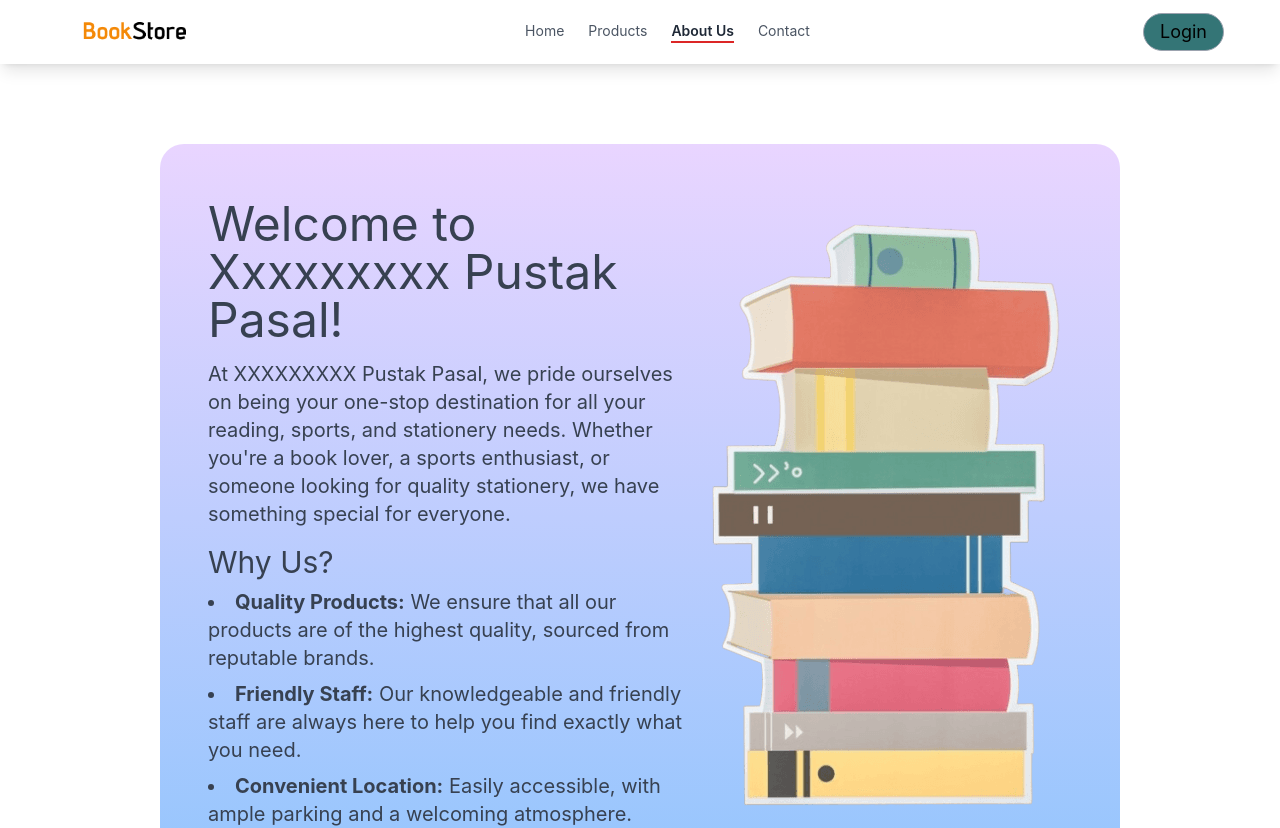
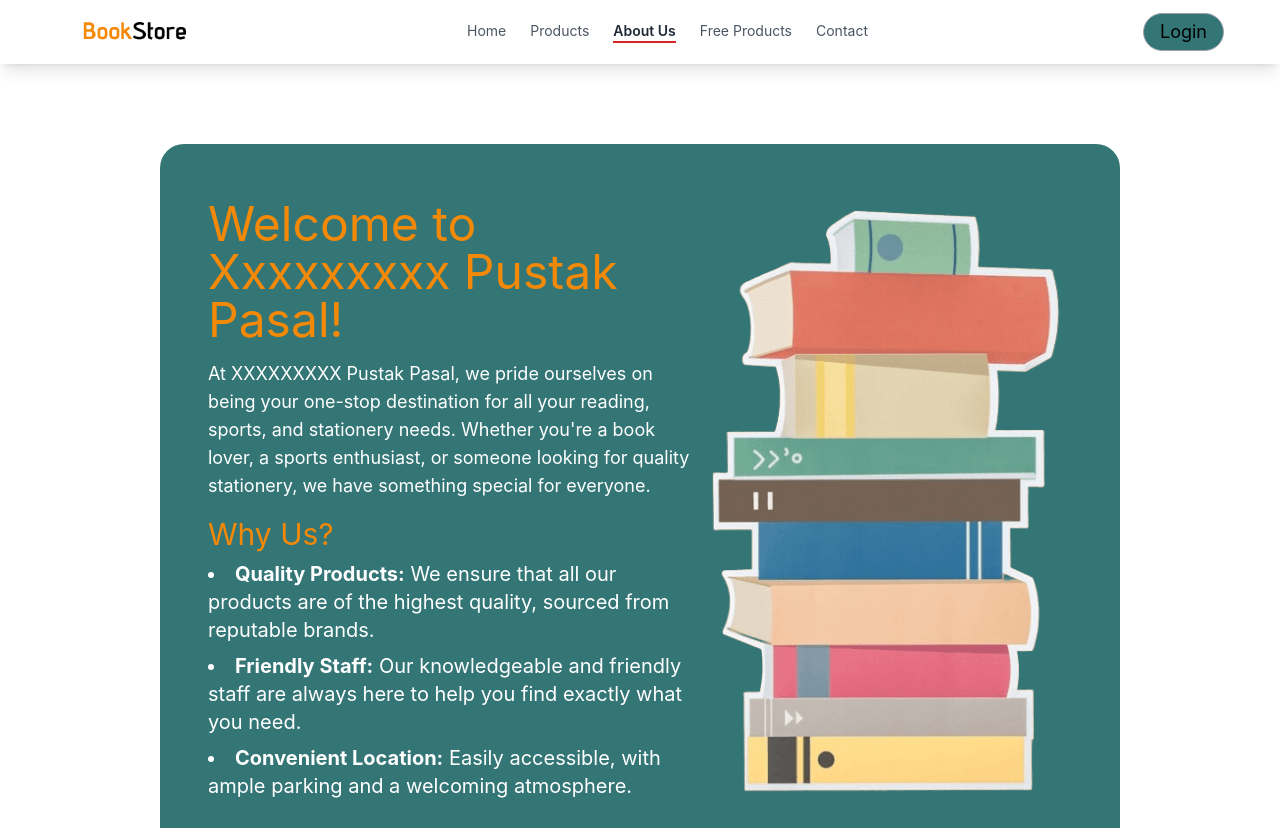
Before and after one commit to Mandakini-S/Bookstore_website, a React (Create React App) app in the folder frontend/: page /about in a window 1280 px wide. Shown: the top 828 px of the page. Built offline with nearby package versions, Linux system fonts and the light colour scheme.

Commit message:
Add dropdown menu for category

```diff
--- a/frontend/src/Component/Footer.jsx
+++ b/frontend/src/Component/Footer.jsx
@@ -52,7 +52,7 @@ const Footer = () => {
                 </div>
             </div>
             <div className="container mx-auto px-4 mt-4 text-center">
-                <p className="text-sm">&copy; {new Date().getFullYear()} Xxxxxxxxx Pustak Pasal | All rights reserved.</p>
+                <p className="text-sm">&copy; {new Date().getFullYear()} Xxxxxxxxx Pustak Pasal | Developed by Mandakini Sapkota | All rights reserved.</p>
             </div>
         </footer>
     );
--- a/frontend/src/Component/Item.jsx
+++ b/frontend/src/Component/Item.jsx
@@ -21,7 +21,7 @@ const Item = (props) => {
           {/* <p className="text-gray-500 dark:text-gray-400 max-w-80">{category}</p> */}
           <p className="text-gray-500 dark:text-gray-400 max-w-80">{description}</p>
           <div className="flex flex-row gap-3 mt-auto">
-            <p className="font-semibold text-black dark:text-black">$ {price}</p>
+            <p className="font-semibold text-black dark:text-black">Rs. {price}</p>
           </div>
         </div>
       </Link>
--- a/frontend/src/Component/Navbar.js
+++ b/frontend/src/Component/Navbar.js
@@ -62,6 +62,19 @@ const Navbar = () => {
                 }
               >
                 About Us
+              </NavLink>
+
+            </li>
+            <li className="mr-6">
+              <NavLink
+                to="/free_products"
+                className={({ isActive }) =>
+                  isActive
+                    ? 'block mt-4 sm:mt-0 text-gray-800 font-semibold border-b-2 border-red-600'
+                    : 'block mt-4 sm:mt-0 text-gray-600 hover:text-gray-800'
+                }
+              >
+                Free Products
               </NavLink>
             </li>
             <li className="mr-6">
--- a/frontend/src/Pages/About.jsx
+++ b/frontend/src/Pages/About.jsx
@@ -4,24 +4,24 @@ import Store from "../assets/about.png"
 const About = () => {
   return (
     <>
-      <div className="flex flex-col md:flex-col xl:flex-row w-full mx-auto mt-20 sm:w-11/12 md:w-3/4 lg:w-3/4 xl:w-3/4 px-4 py-8 sm:px-6 md:px-8 lg:px-10 rounded-3xl bg-gradient-to-b from-purple-200 to-blue-300">
+      <div className="flex flex-col mb-20 md:flex-col xl:flex-row w-full mx-auto mt-20 sm:w-11/12 md:w-3/4 lg:w-3/4 xl:w-3/4 px-4 py-8 sm:px-6 md:px-8 lg:px-10 rounded-3xl bg-[#347576]">
         <div className="flex flex-col justify-center px-4 py-6 md:px-8 lg:px-2 text-gray-700">
-          <h1 className="text-3xl sm:text-4xl md:text-5xl mb-4 font-Poppins">
+          <h1 className="text-3xl sm:text-4xl text-[#f48908] md:text-5xl mb-4 font-Poppins">
           Welcome to Xxxxxxxxx Pustak Pasal!
           </h1>
-          <p className="text-base sm:text-lg md:text-xl mb-4">
+          <p className="text-base text-white sm:text-lg text-whitemd:text-xl mb-4">
           At XXXXXXXXX Pustak Pasal, we pride ourselves on being your one-stop destination for all your reading, sports, and stationery needs. Whether you're a book lover, a sports enthusiast, or someone looking for quality stationery, we have something special for everyone.
 
           </p>
-          <h2 className="text-2xl sm:text-3xl mb-2">Why Us?</h2>
+          <h2 className="text-2xl sm:text-3xl text-[#f48908] mb-2">Why Us?</h2>
           <ul className="list-disc list-inside">
-            <li className="mb-2 text-base sm:text-lg md:text-xl">
+            <li className="mb-2 text-base text-white sm:text-lg md:text-xl">
               <span className="font-bold ">Quality Products:</span> We ensure that all our products are of the highest quality, sourced from reputable brands.
             </li>
-            <li className="mb-2 text-base sm:text-lg md:text-xl">
+            <li className="mb-2 text-base text-white sm:text-lg md:text-xl">
               <span className="font-bold">Friendly Staff:</span> Our knowledgeable and friendly staff are always here to help you find exactly what you need.
             </li>
-            <li className="mb-2 text-base sm:text-lg md:text-xl">
+            <li className="mb-2 text-base text-white sm:text-lg md:text-xl">
               <span className="font-bold">Convenient Location:</span> Easily accessible, with ample parking and a welcoming atmosphere.
 
             </li>
--- a/frontend/src/Pages/Product.jsx
+++ b/frontend/src/Pages/Product.jsx
@@ -6,6 +6,7 @@ const Product = () => {
   const [products, setProducts] = useState([]);
   const [searchQuery, setSearchQuery] = useState('');
   const [filteredProducts, setFilteredProducts] = useState([]);
+  const [selectedCategory, setSelectedCategory] = useState('');
 
   useEffect(() => {
     const fetchData = async () => {
@@ -25,27 +26,39 @@ const Product = () => {
 
   useEffect(() => {
     setFilteredProducts(
-      products.filter((product) =>
-        product.name.toLowerCase().includes(searchQuery.toLowerCase())
-      )
+      products.filter((product) => {
+        const matchesSearch = product.name.toLowerCase().includes(searchQuery.toLowerCase());
+        const matchesCategory = selectedCategory ? product.category === parseInt(selectedCategory) : true;
+        return matchesSearch && matchesCategory;
+      })
     );
-  }, [searchQuery, products]);
+  }, [searchQuery, selectedCategory, products]);
 
   return (
     <div className="grid items-center grid-cols-1 ps-20 sm:p-5 sm:grid-cols-2 lg:grid-cols-3 xl:grid-cols-4 gap-4">
+      <div className="col-span-full flex justify-center items-center space-x-4">
         <input
           type="text"
           placeholder="Search products..."
           value={searchQuery}
           onChange={(e) => setSearchQuery(e.target.value)}
-        className="w-full max-w-xs p-2 mt-4 mb-6 col-span-full border border-gray-600 rounded-xl mx-auto"
+          className="w-full max-w-xs p-2 border border-gray-600 rounded-xl"
         />
+        <select
+          value={selectedCategory}
+          onChange={(e) => setSelectedCategory(e.target.value)}
+          className="p-2 border-2 border-[#347576] rounded-xl"
+        >
+          <option value="">All Categories</option>
+          <option value="1">Sports</option>
+          <option value="2">Stationery</option>
+          <option value="3">Books</option>
+        </select>
+      </div>
       <h1 className="text-4xl font-medium text-center font-Poppins mt-9 col-span-full">
         Our Collection
       </h1>
       <hr className="w-[200px] mx-auto h-2 bg-gray-400 rounded-xl col-span-full" />
-
-
 
       {filteredProducts.length === 0 ? (
         <p className="col-span-full text-center text-gray-500">There is nothing to show.</p>
```
Lines whose indentation alone changed are shown as unchanged.
